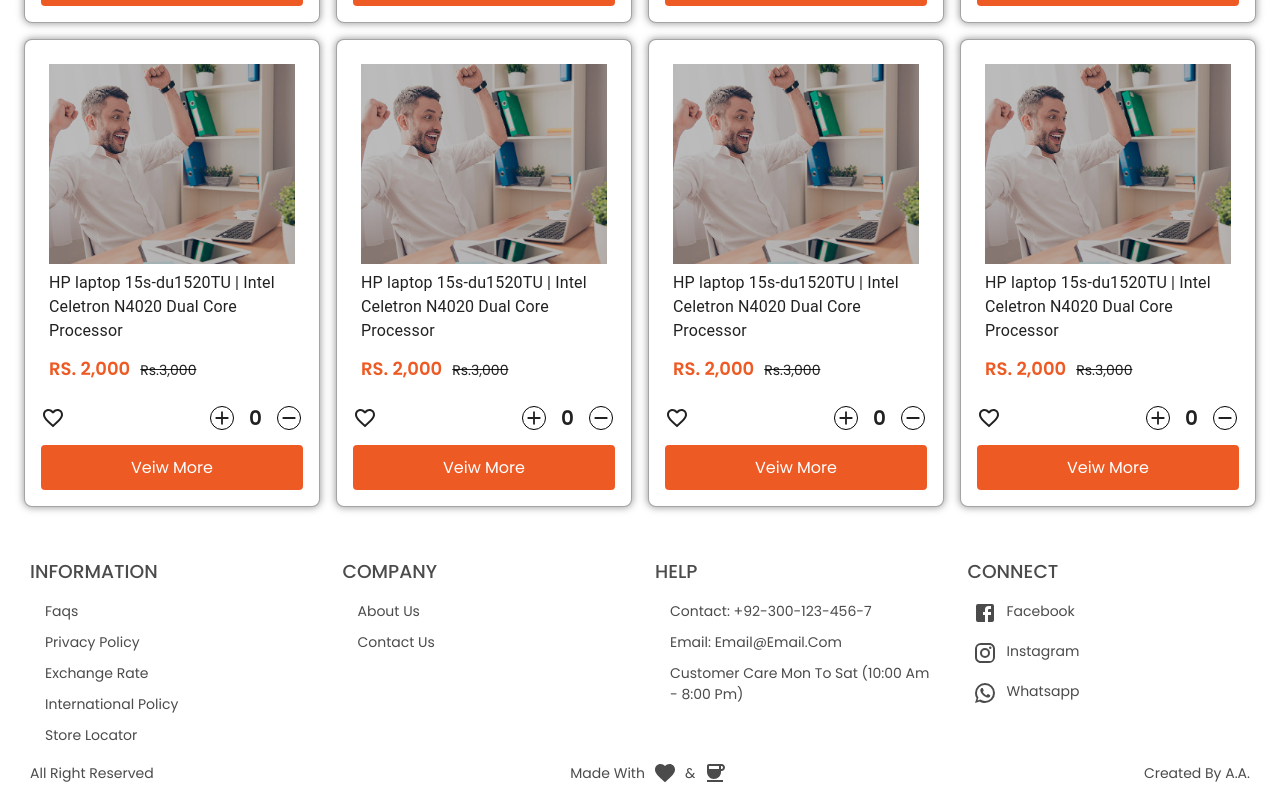
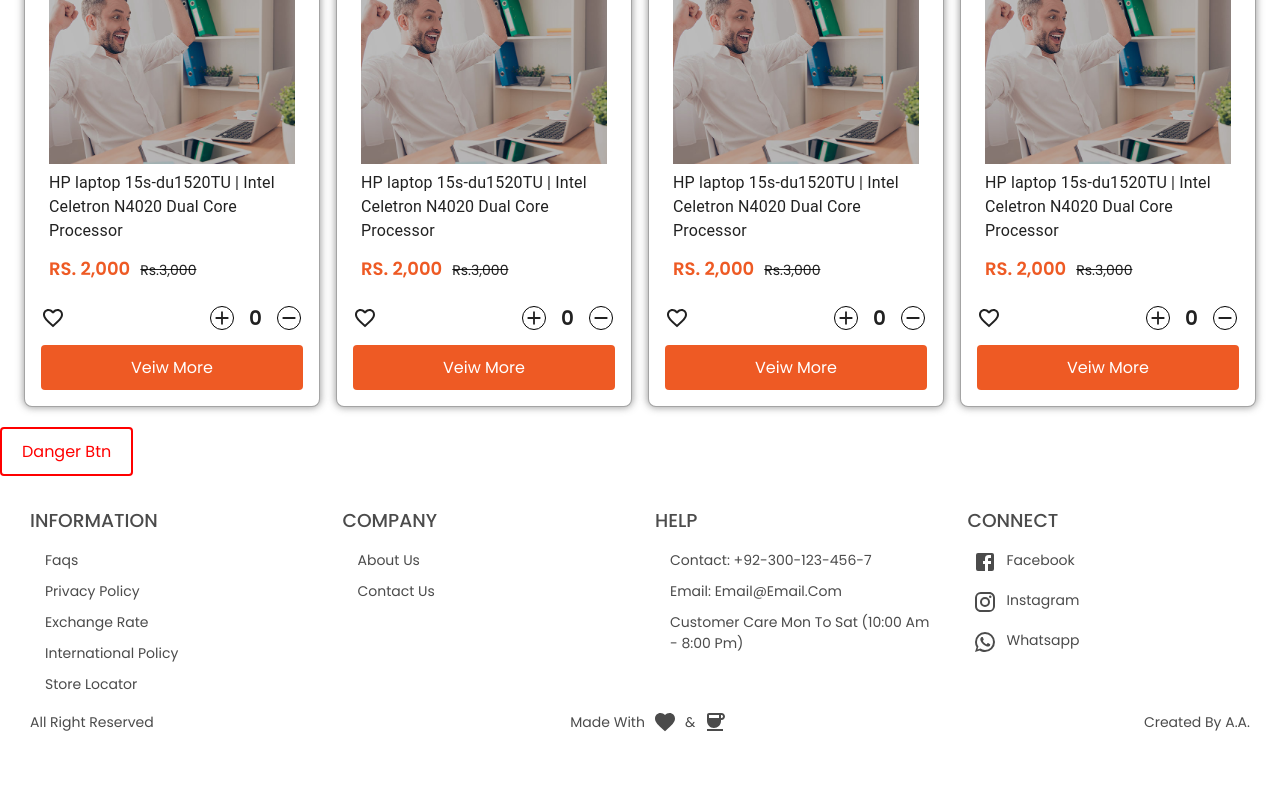
Before and after one commit to arsalantahir439/ecommerce-new, a React (Create React App) app: page /www.whatsapp.com in a window 1280 px wide. Shown: the part 1049-1849 px from the top of the page. After the commit the page ends 1798 px from the top, so only its background shows below. Built offline with nearby package versions, Linux system fonts and the light colour scheme.

Commit message:
#comment

```diff
--- a/src/App.tsx
+++ b/src/App.tsx
@@ -14,8 +14,8 @@
   return (
     <div className="">
       <Header />
-
      <Containerbox />
+      <button className='btn btn-danger'>danger btn</button>
 
      <Footer />
 
--- a/src/component/layout/header/header.scss
+++ b/src/component/layout/header/header.scss
@@ -5,6 +5,10 @@
     .header {
         padding: 20px;
         background-color: $white-color;
+        box-shadow: 0 0 5px rgba(0, 0, 0, 0.5);
+        width: 100%;
+        position: fixed;
+        z-index: 10;
 
         .logo {
             height: 60px;
--- a/src/scss/common.scss
+++ b/src/scss/common.scss
@@ -31,6 +31,7 @@
         border-radius: $br-4;
         cursor: pointer;
         text-transform: capitalize !important;
+        transition: all 0.2s linear;
     }
 
     .btn-priamry {
@@ -49,13 +50,29 @@
         }
     }
 
+    .btn-danger {
+        border: 2px solid red;
+        color: red;
+        background-color: transparent;
+
+        &:hover {
+            background-color: red;
+            color: $white-color;
+        }
+    }
+
+
     .cursor-pointer {
         cursor: pointer;
     }
 
     // text capitalize
-    .text-capitalize{
+    .text-capitalize {
         text-transform: capitalize;
+    }
+
+    .text-uppercase {
+        text-transform: uppercase;
     }
 
 
@@ -72,10 +89,12 @@
     .justify-end {
         justify-content: end;
     }
-    .justify-between{
+
+    .justify-between {
         justify-content: space-between;
     }
-    .flex-wrap{
+
+    .flex-wrap {
         flex-wrap: wrap;
     }
 }
```
